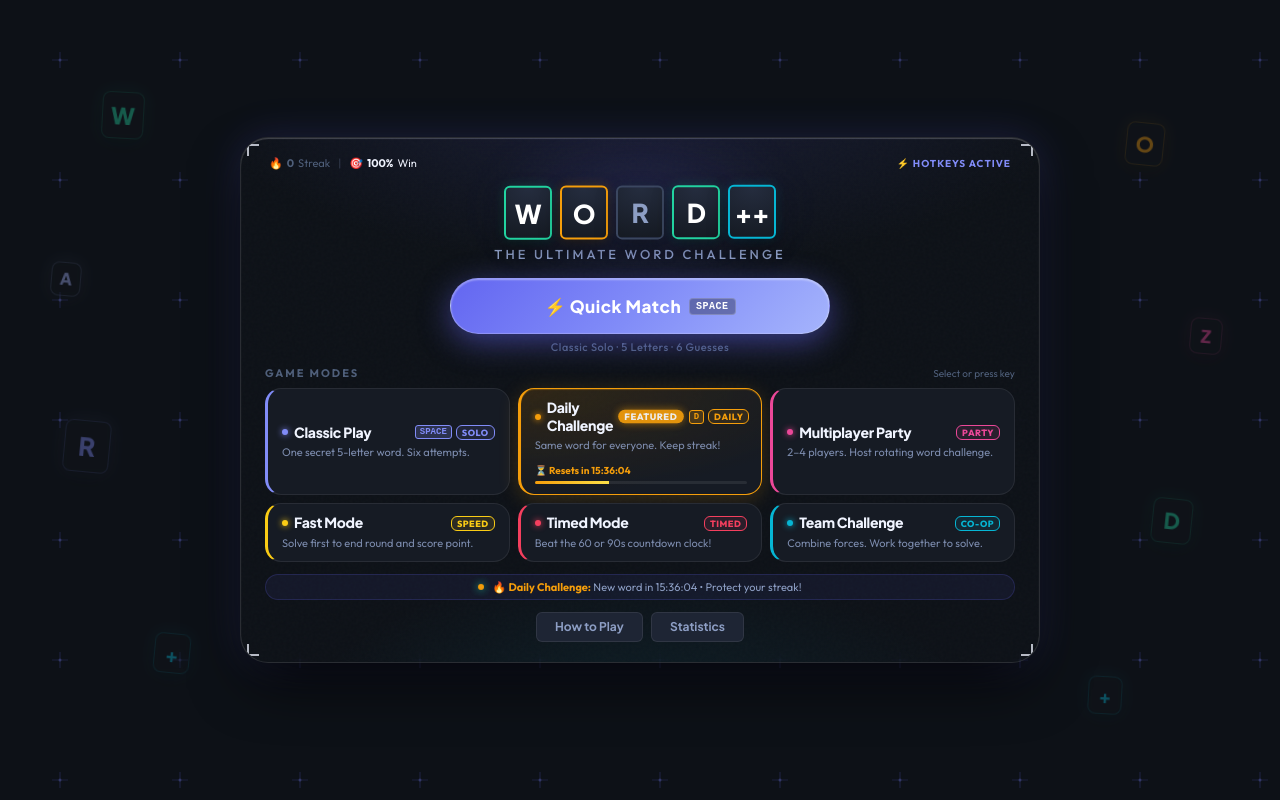
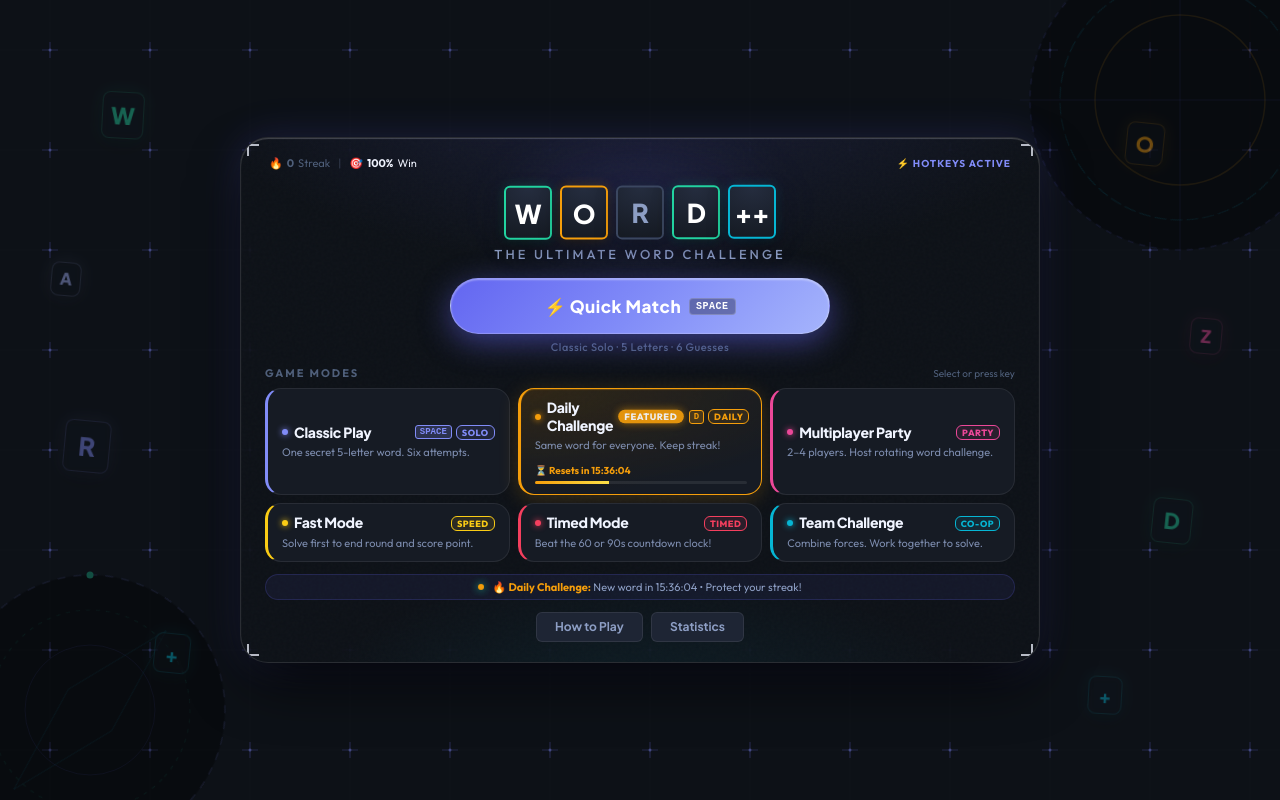
Before and after one commit to bopvinh/Xapxam, a React (Vite) app: page / in a window 1280 px wide. Built offline with nearby package versions, Linux system fonts and the light colour scheme.

Commit message:
feat(ui): add animated celestial vector astrolabes and counter-rotating orbital rings to background

```diff
--- a/src/components/VectorBackground.tsx
+++ b/src/components/VectorBackground.tsx
@@ -24,15 +24,61 @@ const LETTERS: FloatingLetter[] = [
 export const VectorBackground: React.FC = () => {
   return (
     <div className="vector-background-root" aria-hidden="true">
-      {/* ── Ambient Coordinate Reticles ───────────────────────── */}
+      {/* ── Background Vector Grid Matrix ─────────────────────── */}
       <svg className="vector-grid-overlay" width="100%" height="100%">
         <defs>
-          <pattern id="vector-crosshair-pattern" width="120" height="120" patternUnits="userSpaceOnUse">
-            <path d="M 60 52 L 60 68 M 52 60 L 68 60" stroke="rgba(99, 102, 241, 0.18)" strokeWidth="1.2" />
-            <circle cx="60" cy="60" r="1.5" fill="rgba(129, 140, 248, 0.25)" />
+          <pattern id="vector-crosshair-pattern" width="100" height="100" patternUnits="userSpaceOnUse">
+            <path d="M 50 42 L 50 58 M 42 50 L 58 50" stroke="rgba(99, 102, 241, 0.22)" strokeWidth="1.2" />
+            <circle cx="50" cy="50" r="1.5" fill="rgba(129, 140, 248, 0.35)" />
+            <line x1="0" y1="50" x2="100" y2="50" stroke="rgba(255, 255, 255, 0.015)" strokeWidth="1" />
+            <line x1="50" y1="0" x2="50" y2="100" stroke="rgba(255, 255, 255, 0.015)" strokeWidth="1" />
           </pattern>
         </defs>
         <rect width="100%" height="100%" fill="url(#vector-crosshair-pattern)" />
+      </svg>
+
+      {/* ── Top-Right Animated Vector Astrolabe Compass Ring ───── */}
+      <svg
+        className="vector-astrolabe-tr"
+        width="340"
+        height="340"
+        viewBox="0 0 340 340"
+        style={{
+          position: 'absolute',
+          top: '-70px',
+          right: '-70px',
+          opacity: 0.35,
+          pointerEvents: 'none',
+        }}
+      >
+        <circle cx="170" cy="170" r="150" stroke="rgba(99, 102, 241, 0.3)" strokeWidth="1.5" strokeDasharray="6 6" className="spin-clockwise-slow" />
+        <circle cx="170" cy="170" r="120" stroke="rgba(6, 182, 212, 0.35)" strokeWidth="1" strokeDasharray="12 4" className="spin-counter-slow" />
+        <circle cx="170" cy="170" r="85" stroke="rgba(245, 158, 11, 0.25)" strokeWidth="1.5" />
+        <line x1="170" y1="10" x2="170" y2="330" stroke="rgba(99, 102, 241, 0.2)" strokeWidth="1" />
+        <line x1="10" y1="170" x2="330" y2="170" stroke="rgba(99, 102, 241, 0.2)" strokeWidth="1" />
+        <circle cx="170" cy="20" r="4" fill="#06b6d4" />
+        <circle cx="320" cy="170" r="4" fill="#6366f1" />
+      </svg>
+
+      {/* ── Bottom-Left Animated Vector Orbital Ring ──────────── */}
+      <svg
+        className="vector-astrolabe-bl"
+        width="300"
+        height="300"
+        viewBox="0 0 300 300"
+        style={{
+          position: 'absolute',
+          bottom: '-60px',
+          left: '-60px',
+          opacity: 0.32,
+          pointerEvents: 'none',
+        }}
+      >
+        <circle cx="150" cy="150" r="135" stroke="rgba(129, 140, 248, 0.3)" strokeWidth="1.5" strokeDasharray="8 8" className="spin-counter-slow" />
+        <circle cx="150" cy="150" r="100" stroke="rgba(34, 211, 160, 0.25)" strokeWidth="1" strokeDasharray="4 6" className="spin-clockwise-slow" />
+        <circle cx="150" cy="150" r="65" stroke="rgba(99, 102, 241, 0.2)" strokeWidth="1" />
+        <polygon points="150,40 180,150 150,260 120,150" stroke="rgba(6, 182, 212, 0.2)" fill="none" strokeWidth="1" className="spin-clockwise-slow" />
+        <circle cx="150" cy="15" r="3.5" fill="#22d3a0" />
       </svg>
 
       {/* ── Floating Translucent Letter Tiles ─────────────────── */}
--- a/src/styles/global.css
+++ b/src/styles/global.css
@@ -2407,6 +2407,26 @@ button:focus-visible {
   pointer-events: none;
 }
 
+.spin-clockwise-slow {
+  transform-origin: center center;
+  animation: spin-clockwise 45s linear infinite;
+}
+
+.spin-counter-slow {
+  transform-origin: center center;
+  animation: spin-counter 35s linear infinite;
+}
+
+@keyframes spin-clockwise {
+  from { transform: rotate(0deg); }
+  to { transform: rotate(360deg); }
+}
+
+@keyframes spin-counter {
+  from { transform: rotate(360deg); }
+  to { transform: rotate(0deg); }
+}
+
 .floating-vector-letter {
   position: absolute;
   display: flex;
@@ -2420,7 +2440,7 @@ button:focus-visible {
   backdrop-filter: blur(4px);
   user-select: none;
   animation: float-drift infinite ease-in-out alternate;
-  opacity: 0.38;
+  opacity: 0.42;
   transition: opacity 0.3s ease;
 }
 
```
